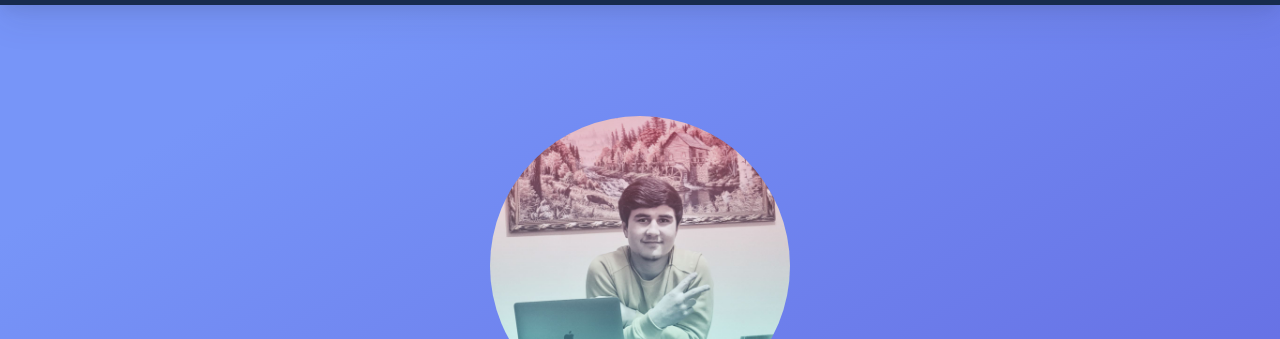
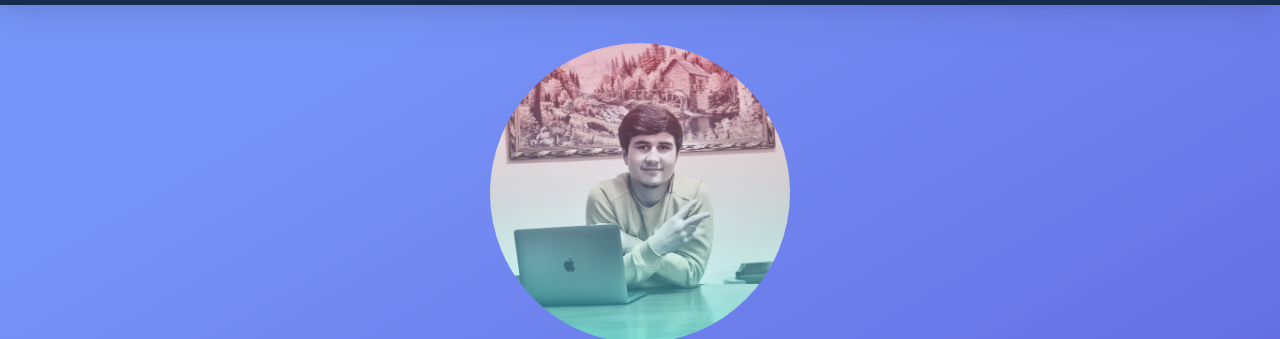
Before and after one commit to abdulazizashurov/abddev, a plain HTML site: page index.html in a window 1280 px wide. Shown: the part 67-406 px from the top of the page. Drawn offline with nearby package versions, Linux system fonts and the light colour scheme; some packages are replaced by stand-ins of ours.

Commit message:
1.1.0 version

```diff
--- a/assets/css/main.css
+++ b/assets/css/main.css
@@ -23,7 +23,7 @@
 }
 
 .image{
-    margin-top: -10%;
+    margin-top: -25%;
     width: 300px;
     height: 300px;
     border-radius: 200px;
```
